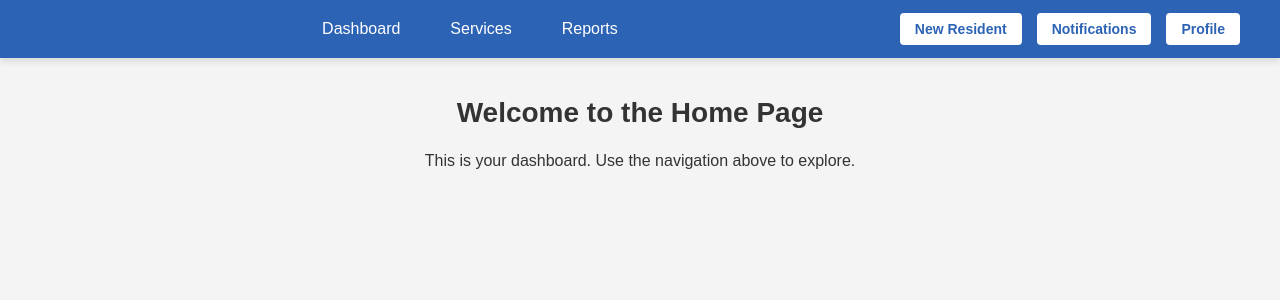
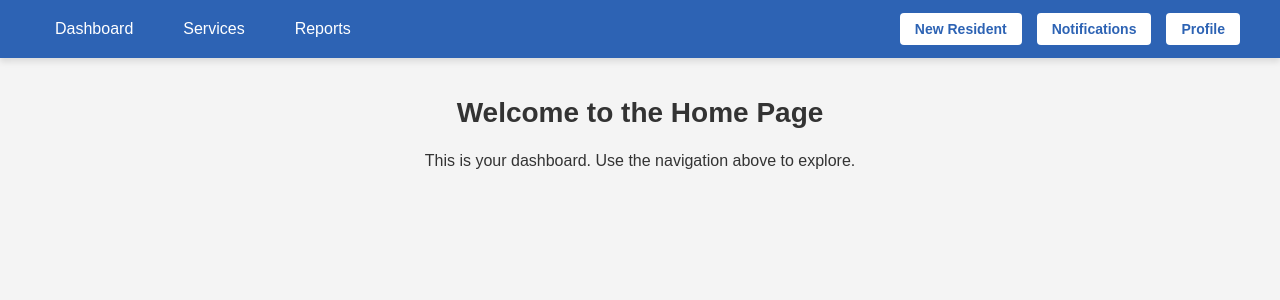
Before and after one commit to R1KT/quickstore, a Django app: page /home/ in a window 1280 px wide. Shown: the top 300 px of the page. Run offline with Django 5.2, Linux system fonts and the light colour scheme; the visitor is signed in with stand-in values (Sample User, id 1).

Commit message:
Initial Commit

```diff
--- a/quickstore/static/dashboard/home.css
+++ b/quickstore/static/dashboard/home.css
@@ -20,7 +20,7 @@ body {
 /* Navigation Wrapper */
 .navWrapper {
     display: flex;
-    justify-content: space-between; /* Ensures space between nav and action buttons */
+    justify-content: space-between; /* Space between navigation and buttons */
     align-items: center;
     max-width: 1200px;
     margin: 0 auto;
@@ -29,9 +29,8 @@ body {
 /* Navigation Bar */
 .navBar {
     display: flex;
-    justify-content: center; /* Centers nav items horizontally */
+    justify-content: flex-start; /* Align navigation items to the left */
     gap: 20px;
-    flex: 1; /* Ensures the navBar takes up available space */
 }
 
 .navLink {
```
